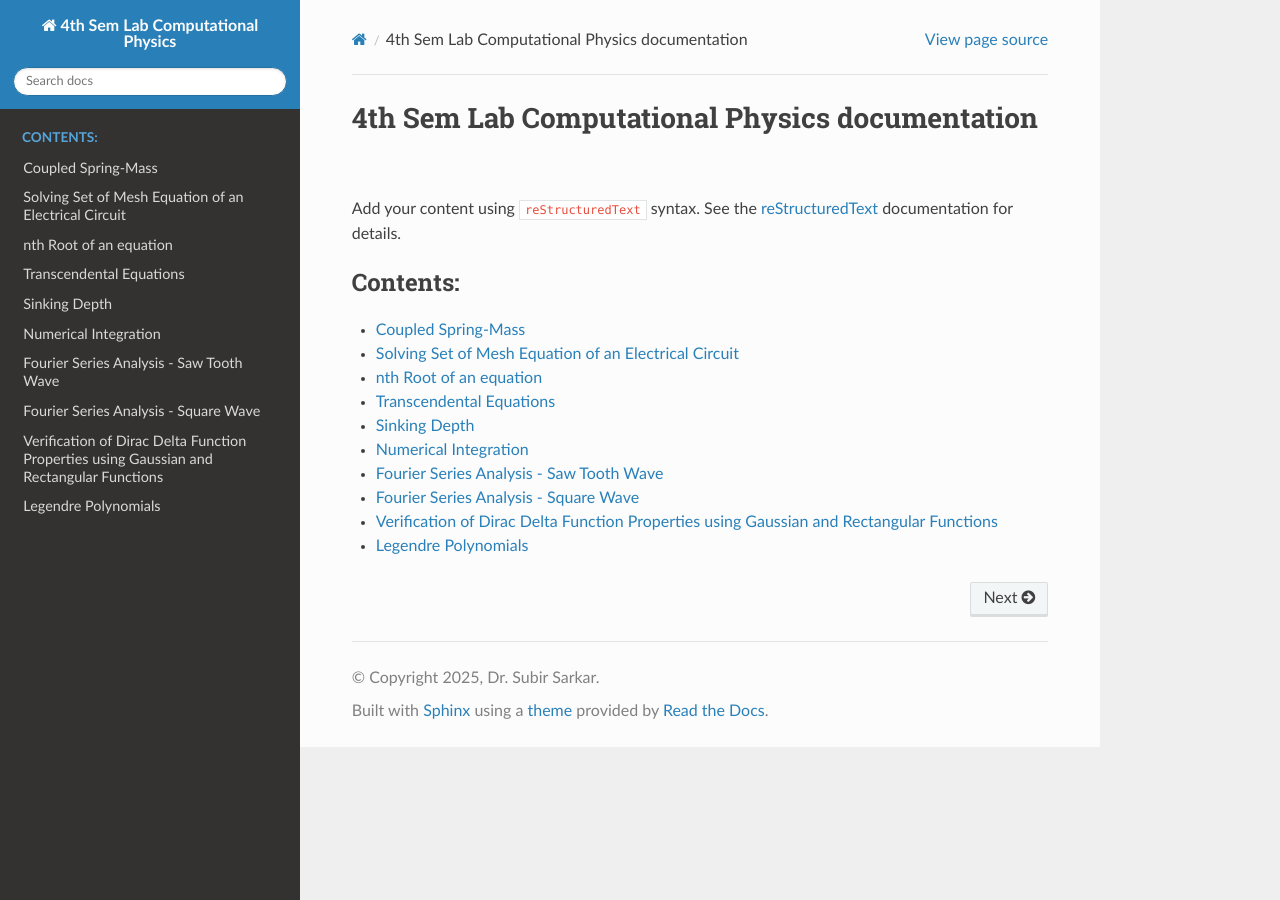
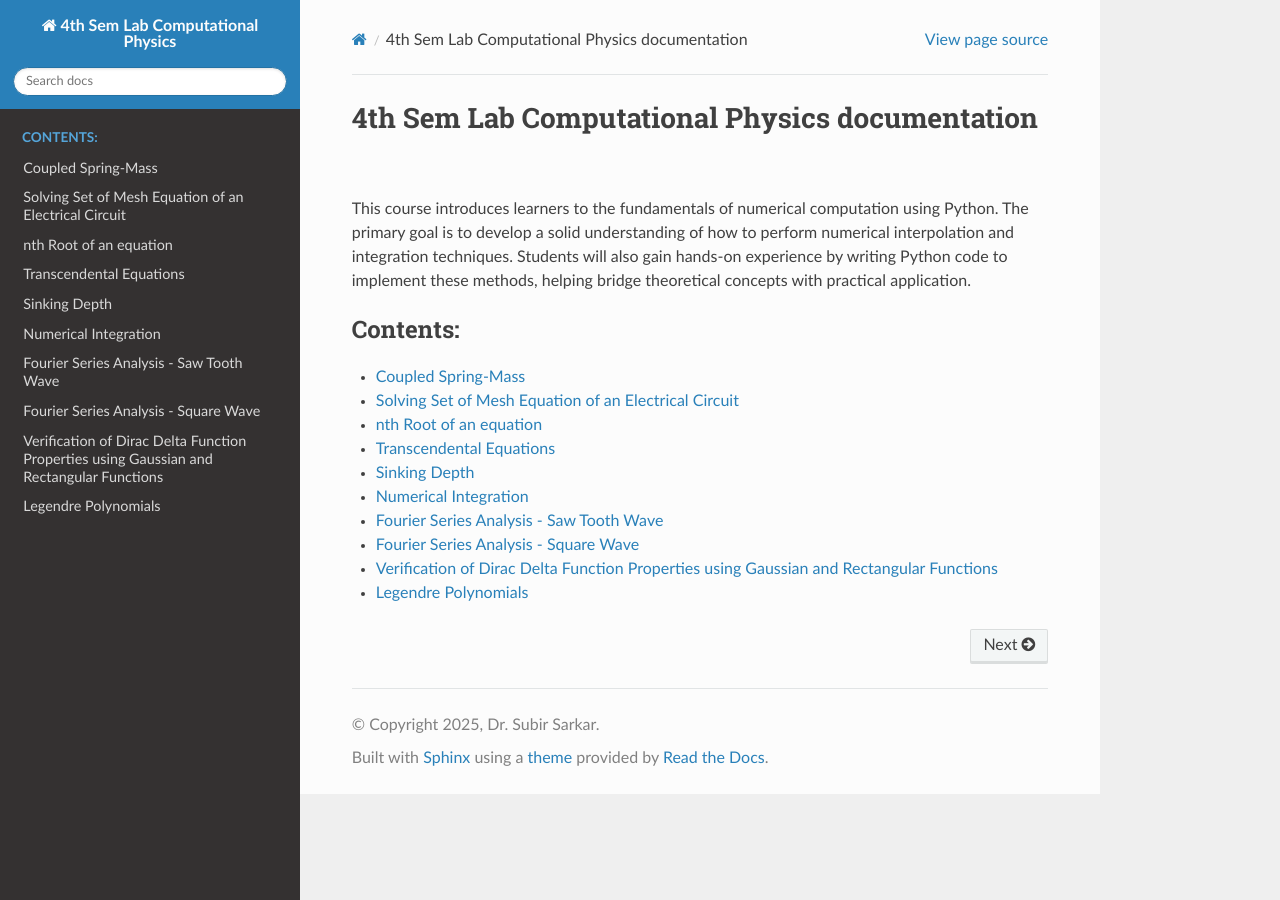
Before and after one commit to SubirSarkar2021/4SemCoreLabManual, a Sphinx documentation site: the page built from docs/source/index.rst, in a window 1280 px wide. Built offline with Sphinx 7.4.7 and the Read the Docs theme 3.1.0, drawn with Linux system fonts in a browser that asks for light colours.

Commit message:
Update index.rst

```diff
--- a/docs/source/index.rst
+++ b/docs/source/index.rst
@@ -6,10 +6,7 @@
 4th Sem Lab Computational Physics documentation
 ===============================================
 
-Add your content using ``reStructuredText`` syntax. See the
-`reStructuredText <https://www.sphinx-doc.org/en/master/usage/restructuredtext/index.html>`_
-documentation for details.
-
+This course introduces learners to the fundamentals of numerical computation using Python. The primary goal is to develop a solid understanding of how to perform numerical interpolation and integration techniques. Students will also gain hands-on experience by writing Python code to implement these methods, helping bridge theoretical concepts with practical application.
 
 .. toctree::
    :maxdepth: 1
```
